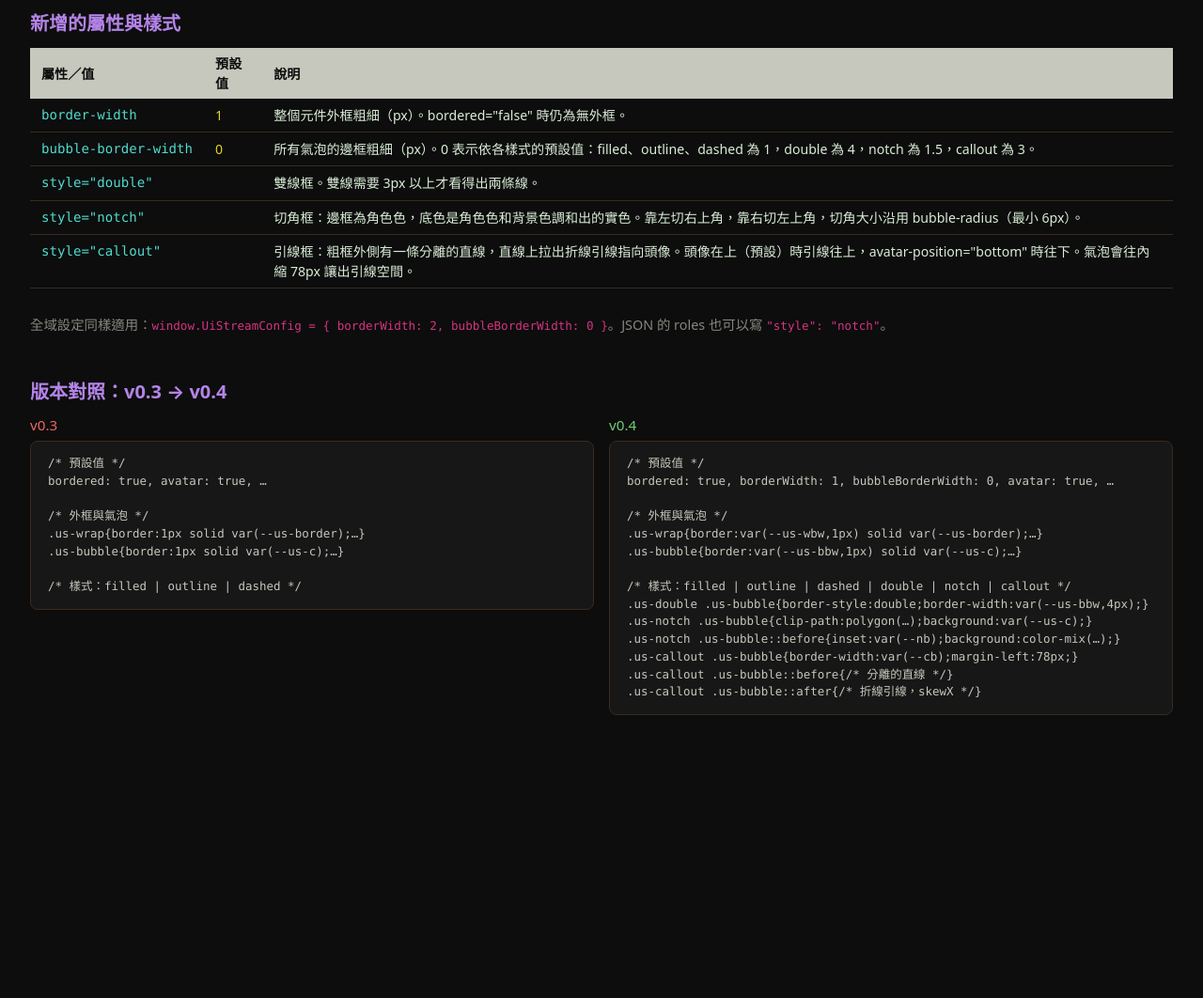
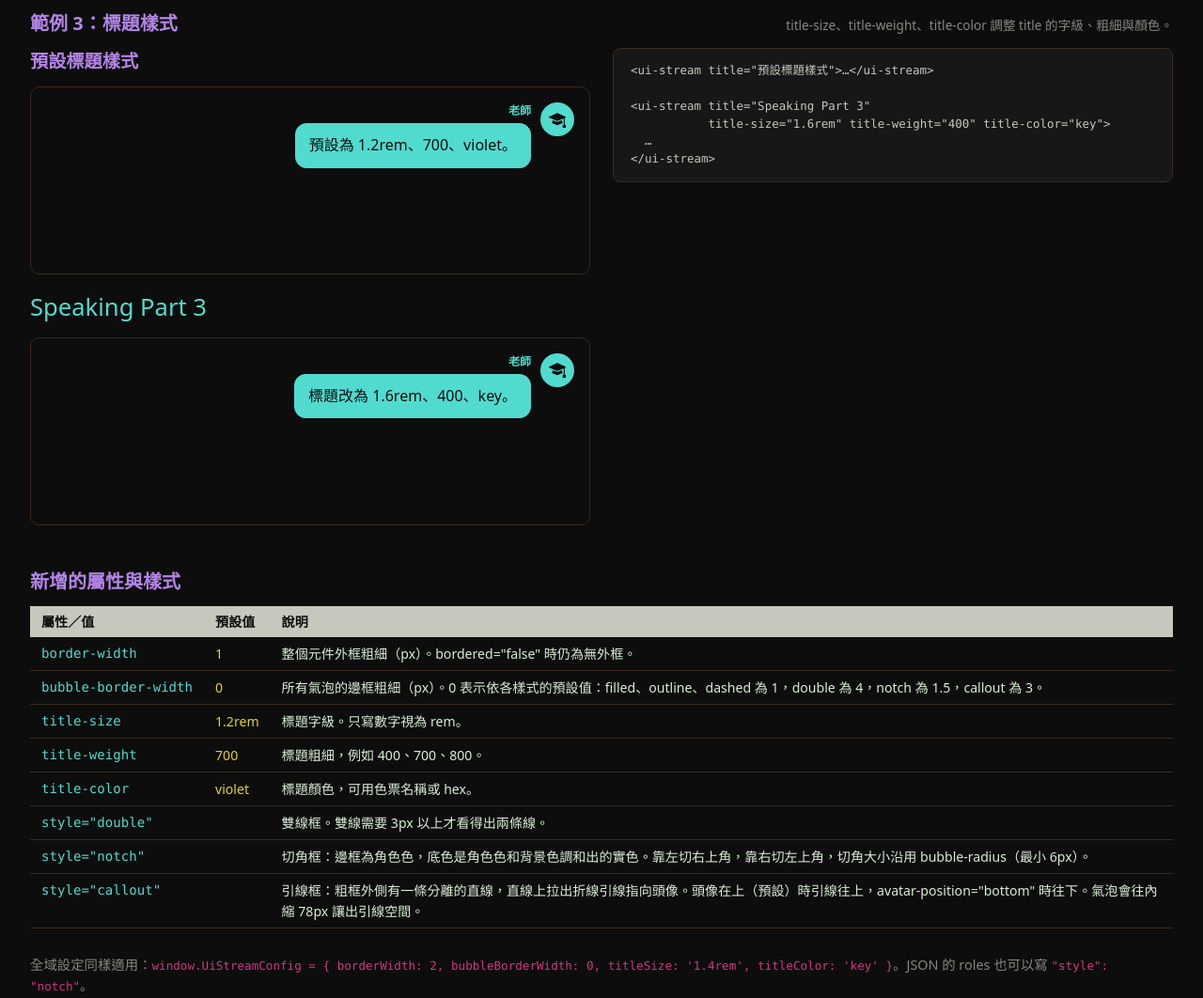
Before and after one commit to studyadvice/ielts, a plain HTML site: page flow/ui-stream-demo-11-13-26.html in a window 1280 px wide. Shown: the part 1520-2582 px from the top of the page at 94% size. Before the commit the page ends 2393 px from the top, so only its background shows below. Drawn offline with nearby package versions, Linux system fonts and the light colour scheme.

Commit message:
ui-stream: expose title size, weight and color as attributes
Adds title-size (1.2rem), title-weight (700) and title-color
(violet); also configurable via window.UiStreamConfig. Demo gains
example 3.

Co-Authored-By: Claude Opus 5.5 <noreply@anthropic.com>
Claude-Session: https://claude.ai/code/session_01U4KAdwm2J5SjUhH35xBYWM

```diff
--- a/flow/ui-stream-demo-11-13-26.html
+++ b/flow/ui-stream-demo-11-13-26.html
@@ -31,7 +31,7 @@
 <body>
 <div class="wrap">
   <h1><code>&lt;ui-stream&gt;</code> 內容流 v0.4：新增氣泡樣式與外框粗細</h1>
-  <p class="sub">新增 double（雙線框）、notch（切角框）、callout（引線框）三種氣泡樣式，以及 border-width（整個元件外框粗細）、bubble-border-width（氣泡邊框粗細）。完整用法請參考 ui-stream-demo-11-11-26.html。</p>
+  <p class="sub">新增 double（雙線框）、notch（切角框）、callout（引線框）三種氣泡樣式，以及 border-width（整個元件外框粗細）、bubble-border-width（氣泡邊框粗細）、title-size、title-weight、title-color（標題樣式）。完整用法請參考 ui-stream-demo-11-11-26.html。</p>
 
   <!-- ══════════ 範例 1 ══════════ -->
   <section>
@@ -90,6 +90,28 @@
     </div>
   </section>
 
+  <!-- ══════════ 範例 3 ══════════ -->
+  <section>
+    <div class="sec-title"><h2>範例 3：標題樣式</h2><p>title-size、title-weight、title-color 調整 title 的字級、粗細與顏色。</p></div>
+    <div class="two">
+      <div>
+        <ui-stream id="ex3a" autoplay delay="300" height="200" title="預設標題樣式">
+          <stream-item from="teacher" name="老師">預設為 1.2rem、700、violet。</stream-item>
+        </ui-stream>
+        <div style="height:16px"></div>
+        <ui-stream id="ex3b" autoplay delay="300" height="200" title="Speaking Part 3" title-size="1.6rem" title-weight="400" title-color="key">
+          <stream-item from="teacher" name="老師">標題改為 1.6rem、400、key。</stream-item>
+        </ui-stream>
+      </div>
+      <pre>&lt;ui-stream title="預設標題樣式"&gt;…&lt;/ui-stream&gt;
+
+&lt;ui-stream title="Speaking Part 3"
+           title-size="1.6rem" title-weight="400" title-color="key"&gt;
+  …
+&lt;/ui-stream&gt;</pre>
+    </div>
+  </section>
+
   <!-- ══════════ 屬性 ══════════ -->
   <section>
     <div class="sec-title"><h2>新增的屬性與樣式</h2></div>
@@ -97,11 +119,14 @@
       <tr><th>屬性／值</th><th>預設值</th><th>說明</th></tr>
       <tr><td>border-width</td><td>1</td><td>整個元件外框粗細（px）。bordered="false" 時仍為無外框。</td></tr>
       <tr><td>bubble-border-width</td><td>0</td><td>所有氣泡的邊框粗細（px）。0 表示依各樣式的預設值：filled、outline、dashed 為 1，double 為 4，notch 為 1.5，callout 為 3。</td></tr>
+      <tr><td>title-size</td><td>1.2rem</td><td>標題字級。只寫數字視為 rem。</td></tr>
+      <tr><td>title-weight</td><td>700</td><td>標題粗細，例如 400、700、800。</td></tr>
+      <tr><td>title-color</td><td>violet</td><td>標題顏色，可用色票名稱或 hex。</td></tr>
       <tr><td>style="double"</td><td></td><td>雙線框。雙線需要 3px 以上才看得出兩條線。</td></tr>
       <tr><td>style="notch"</td><td></td><td>切角框：邊框為角色色，底色是角色色和背景色調和出的實色。靠左切右上角，靠右切左上角，切角大小沿用 bubble-radius（最小 6px）。</td></tr>
       <tr><td>style="callout"</td><td></td><td>引線框：粗框外側有一條分離的直線，直線上拉出折線引線指向頭像。頭像在上（預設）時引線往上，avatar-position="bottom" 時往下。氣泡會往內縮 78px 讓出引線空間。</td></tr>
     </table>
-    <p style="color:#86877F;font-size:0.9rem">全域設定同樣適用：<code>window.UiStreamConfig = { borderWidth: 2, bubbleBorderWidth: 0 }</code>。JSON 的 roles 也可以寫 <code>"style": "notch"</code>。</p>
+    <p style="color:#86877F;font-size:0.9rem">全域設定同樣適用：<code>window.UiStreamConfig = { borderWidth: 2, bubbleBorderWidth: 0, titleSize: '1.4rem', titleColor: 'key' }</code>。JSON 的 roles 也可以寫 <code>"style": "notch"</code>。</p>
   </section>
 
   <!-- ══════════ 版本對照 ══════════ -->
@@ -113,6 +138,9 @@
 <pre>/* 預設值 */
 bordered: true, avatar: true, …
 
+/* 標題 */
+.us-title{font-size:1.2rem;font-weight:700;color:${PALETTE.violet};…}
+
 /* 外框與氣泡 */
 .us-wrap{border:1px solid var(--us-border);…}
 .us-bubble{border:1px solid var(--us-c);…}
@@ -123,6 +151,10 @@ bordered: true, avatar: true, …
         <h4 class="new">v0.4</h4>
 <pre>/* 預設值 */
 bordered: true, borderWidth: 1, bubbleBorderWidth: 0, avatar: true, …
+titleSize: '1.2rem', titleWeight: 700, titleColor: 'violet',
+
+/* 標題 */
+.us-title{font-size:var(--us-tfs);font-weight:var(--us-tfw);color:var(--us-tc);…}
 
 /* 外框與氣泡 */
 .us-wrap{border:var(--us-wbw,1px) solid var(--us-border);…}
--- a/flow/ui-stream.js
+++ b/flow/ui-stream.js
@@ -13,6 +13,7 @@
     /* 控制列 */ controls: false, controlsPosition: 'top', counter: true, progress: false, labels: '播放,暫停,下一則,重播', speedControl: false,
     /* 版面 */ height: 0, gap: 14, gapSame: -1, gapSystem: -1, padding: 16, bubbleWidth: 78, bubbleRadius: 12, bubblePadding: '10px 14px', lineHeight: 1.6,
                fontSize: '1rem', metaSize: '0.75rem', bordered: true, borderWidth: 1, bubbleBorderWidth: 0, avatar: true, avatarSize: 36, avatarPosition: 'top',
+    /* 標題 */ titleSize: '1.2rem', titleWeight: 700, titleColor: 'violet',
     /* 色彩 */ accent: 'key', borderColor: 'bg-alternative', textColor: 'vanilla', background: 'base', markColor: '',
                teacherColor: 'key', studentColor: 'violet', systemColor: 'gray', pauseColor: 'yellow',
     /* 動畫與暫停 */ animation: 'slide', cursor: true, typingIndicator: false, pauseIcon: 'hand-index-thumb', pauseText: '點一下繼續', pauseStyle: 'button'
@@ -29,7 +30,7 @@
   const CSS = `
 ui-stream{display:block;color:${PALETTE.shell};font-size:var(--us-fs);}
 ui-stream:not([data-ready]){visibility:hidden;}
-ui-stream .us-title{font-size:1.2rem;font-weight:700;color:${PALETTE.violet};margin:0 0 12px 0;}
+ui-stream .us-title{font-size:var(--us-tfs);font-weight:var(--us-tfw);color:var(--us-tc);margin:0 0 12px 0;}
 ui-stream .us-wrap{position:relative;border:var(--us-wbw,1px) solid var(--us-border);border-radius:10px;background:var(--us-bg);display:flex;flex-direction:column;overflow:hidden;}
 ui-stream .us-wrap.us-noborder{border:0;border-radius:0;}
 ui-stream .us-bar{display:flex;align-items:center;gap:8px;padding:8px 12px;border-bottom:1px solid var(--us-border);}
@@ -192,6 +193,7 @@ ui-stream .us-err{color:${PALETTE.red};border:1px solid ${PALETTE.red};border-ra
       sv('--us-pad', o.padding + 'px'); sv('--us-bw', o.bubbleWidth + '%'); sv('--us-br', o.bubbleRadius + 'px'); sv('--us-bp', o.bubblePadding); sv('--us-lh', o.lineHeight); sv('--us-av', o.avatarSize + 'px');
       sv('--us-accent', color(o.accent)); sv('--us-border', color(o.borderColor)); sv('--us-text', color(o.textColor)); sv('--us-pc', color(o.pauseColor)); sv('--us-bg', color(o.background));
       if (o.markColor) sv('--us-mark', color(o.markColor));
+      sv('--us-tfs', fs(o.titleSize)); sv('--us-tfw', o.titleWeight); sv('--us-tc', color(o.titleColor));
       sv('--us-wbw', Math.max(0, o.borderWidth) + 'px');
       if (o.bubbleBorderWidth > 0) sv('--us-bbw', o.bubbleBorderWidth + 'px');
       if (this._title) this.appendChild(el('div', 'us-title', this._title));
```
